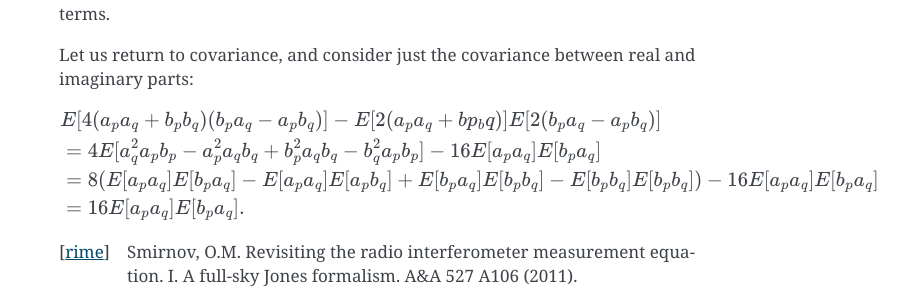
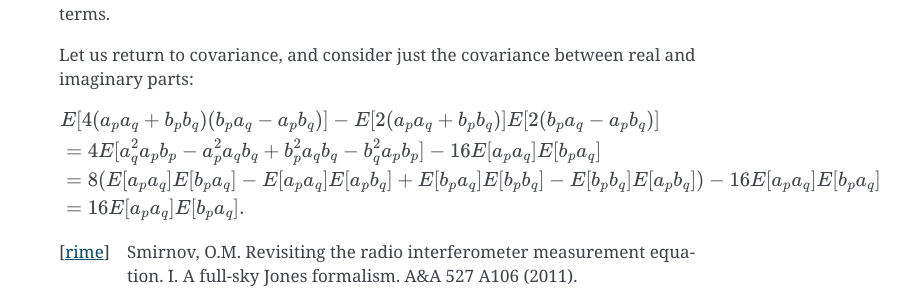
Before and after one commit to ska-sa/katcbfsim, a Sphinx documentation site: the page built from doc/maths.rst, in a window 1280 px wide. Shown: the part 1866-2166 px from the top of the page, without its empty margins (361-1280 px from the left). Built offline with Sphinx 7.4.7, drawn with Linux system fonts in a browser that asks for light colours.

```diff
--- a/doc/maths.rst
+++ b/doc/maths.rst
@@ -112,10 +112,10 @@ imaginary parts:
 
 .. math::
     \begin{align}
-    &E[4(a_pa_q + b_pb_q)(b_pa_q-a_pb_q)] - E[2(a_pa_q+bp_bq)]E[2(b_pa_q-a_pb_q)]\\
+    &E[4(a_pa_q + b_pb_q)(b_pa_q-a_pb_q)] - E[2(a_pa_q+b_pb_q)]E[2(b_pa_q-a_pb_q)]\\
     &= 4E[a_q^2a_pb_p - a_p^2a_qb_q + b_p^2a_qb_q - b_q^2a_pb_p] - 16E[a_pa_q]E[b_pa_q]\\
     &= 8(E[a_pa_q]E[b_pa_q] - E[a_pa_q]E[a_pb_q] + E[b_pa_q]E[b_pb_q] -
-         E[b_pb_q]E[b_pb_q]) - 16E[a_pa_q]E[b_pa_q]\\
+         E[b_pb_q]E[a_pb_q]) - 16E[a_pa_q]E[b_pa_q]\\
     &= 16E[a_pa_q]E[b_pa_q].
     \end{align}
 
```
